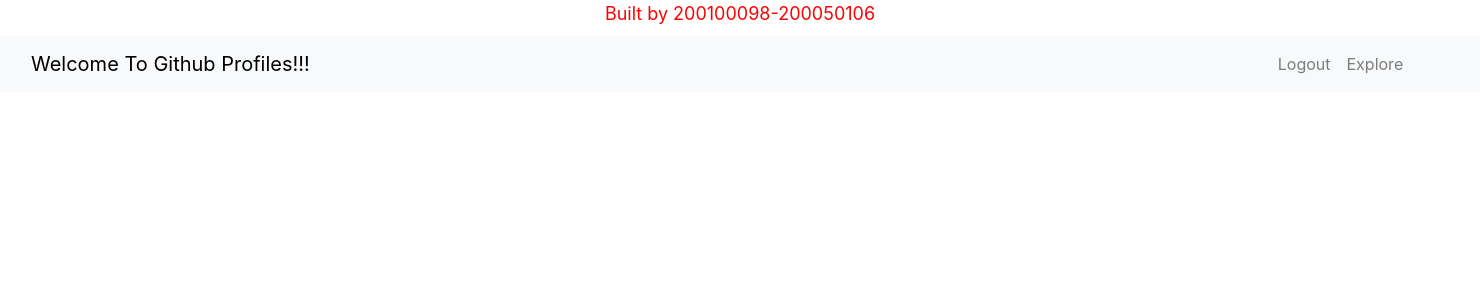
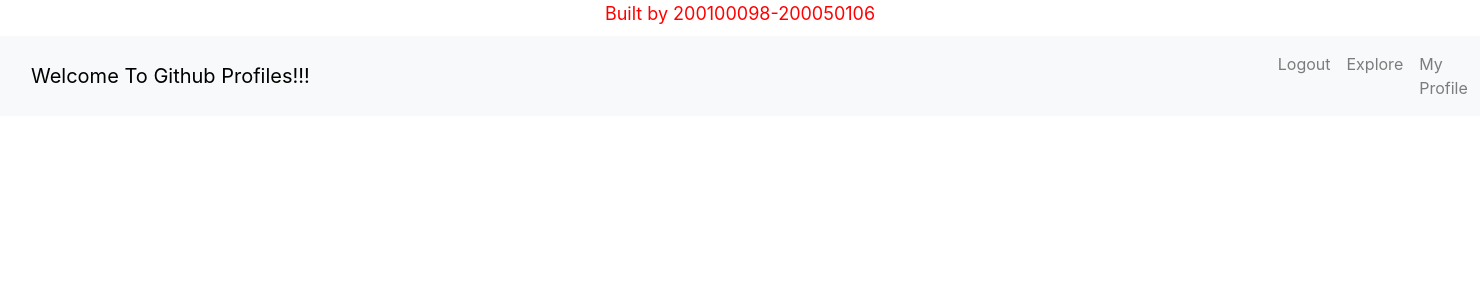
Before and after one commit to Pinkesh2312/CS251_outlab4, a Django app: template users/templates/users/home.html in a window 1480 px wide. Shown: the top 300 px of the page. Run offline with Django 3.2, Linux system fonts and the light colour scheme; the template is opened without the code that fills it, so the values that code supplies are empty; the visitor is signed in with stand-in values (Sample User, id 1); some libraries are stand-ins or nearby versions.

Commit message:
improved layout

```diff
--- a/users/models.py
+++ b/users/models.py
@@ -8,6 +8,7 @@ class Profile(models.Model):
     lastUpdated = models.DateTimeField(auto_now_add=True)
     user = OneToOneField(User, on_delete=models.CASCADE)
 
+
 class Repository(models.Model):
     name = models.TextField(max_length=50)
     stars = models.IntegerField()
--- a/users/templates/users/base.html
+++ b/users/templates/users/base.html
@@ -61,6 +61,7 @@
               <li class="nav-item">
                 <a class="nav-item nav-link" href="{% url 'home' %}">Explore</a>
               </li>
+              {% block linkToProfile %}{% endblock %}
               {% else %}
               <li class="nav-item">
                 <a class="nav-item nav-link" href="{% url 'login' %}">Login</a>
--- a/users/templates/users/home.html
+++ b/users/templates/users/home.html
@@ -1,4 +1,9 @@
 {% extends "users/base.html" %}
+{% block linkToProfile %}
+<li class="nav-item">
+    <a class="nav-item nav-link" href="/{{ current_user.id }}">My Profile</a>
+</li>
+{% endblock linkToProfile %}
 
 {% block content %}
 <div id="mydiv">
--- a/users/templates/users/login.html
+++ b/users/templates/users/login.html
@@ -1,7 +1,7 @@
 {% extends "users/base.html" %}
 {% load crispy_forms_tags %}
 {% block content %}
-<div class="container">
+<div class="container w-25 mt-5">
 
         <form method="POST">
                 {% csrf_token %}
--- a/users/templates/users/logout.html
+++ b/users/templates/users/logout.html
@@ -1,4 +1,2 @@
-{% extends "users/base.html" %}
-{% block content %}
-    <h2>You have been logged out</h2>
-{% endblock content %}
+
+    <h2 style="text-align: center;">You have been logged out <a href="{% url 'login' %}">Login again</a></h2>
--- a/users/templates/users/profile.html
+++ b/users/templates/users/profile.html
@@ -1,4 +1,10 @@
 {% extends "users/base.html" %}
+
+{% block linkToProfile %}
+<li class="nav-item">
+    <a class="nav-item nav-link" href="/{{ current_profile.id }}">My Profile</a>
+</li>
+{% endblock linkToProfile %}
 
 {% block content %}
 <div class="profile">
--- a/users/templates/users/register.html
+++ b/users/templates/users/register.html
@@ -1,7 +1,7 @@
 {% extends "users/base.html" %}
 {% load crispy_forms_tags %}
 {% block content %}
-<div class="container">
+<div class="container w-50 mt-3">
         <form method="POST">
             {% csrf_token %}
             {{ form|crispy }}
--- a/users/views.py
+++ b/users/views.py
@@ -32,7 +32,7 @@ def register(request):
 @login_required
 def home(request):
     users = Profile.objects.all()
-    context = {"users":users}
+    context = {"users":users, "current_user":Profile.objects.get(user= request.user)}
     return render(request, 'users/home.html', context= context)
 
 @login_required
@@ -47,9 +47,9 @@ def display_profile(request, profile_id):
         for repo in repositories:
             repo.stars = data["repos"][repo.name]
             repo.save()
-        context = {"profile":profile, "current_user":request.user, "repositories":repositories}
+        context = {"profile":profile, "current_user":request.user, "repositories":repositories, "current_profile":Profile.objects.get(user= request.user)}
         return render(request, 'users/profile.html', context = context)
     profile = Profile.objects.get(id=profile_id)
     repositories = Repository.objects.filter(profile = profile)
-    context = {"profile":profile, "current_user":request.user, "repositories":repositories}
+    context = {"profile":profile, "current_user":request.user, "repositories":repositories, "current_profile":Profile.objects.get(user= request.user)}
     return render(request, 'users/profile.html', context = context)
```
